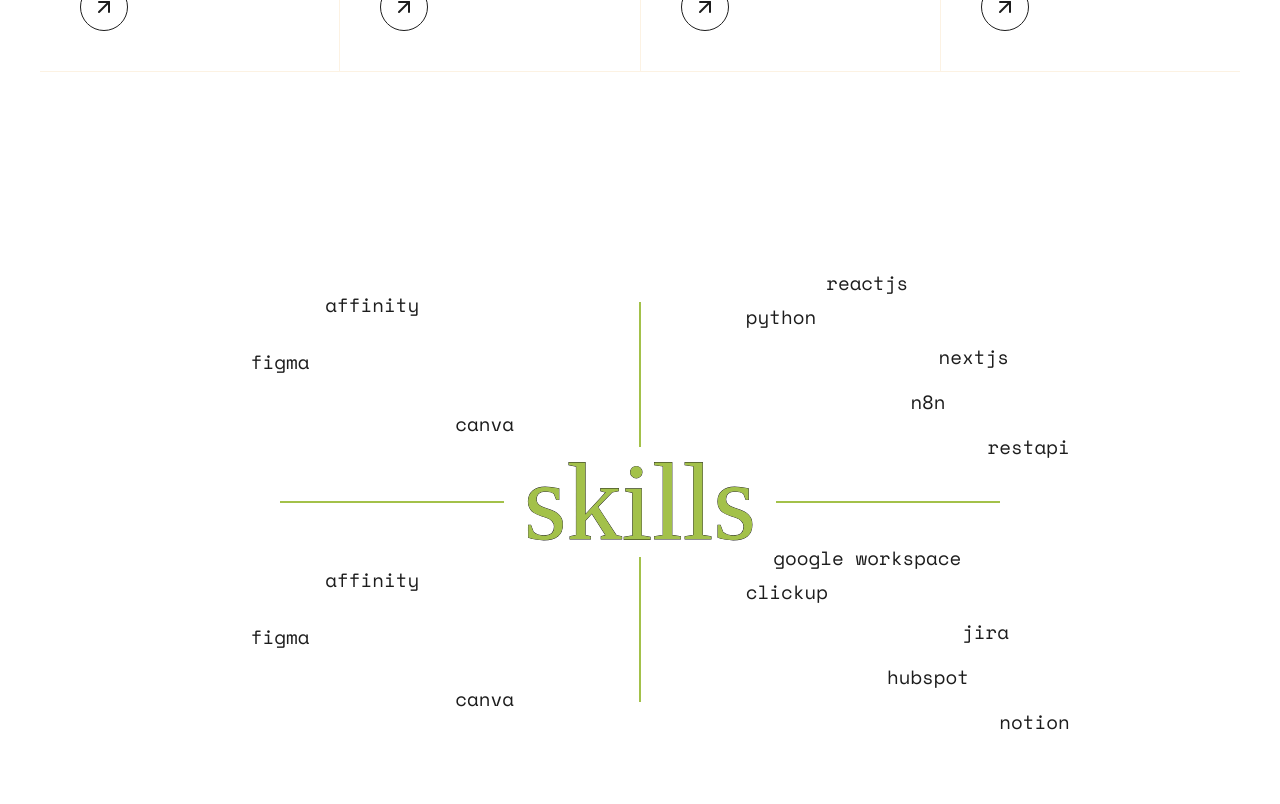
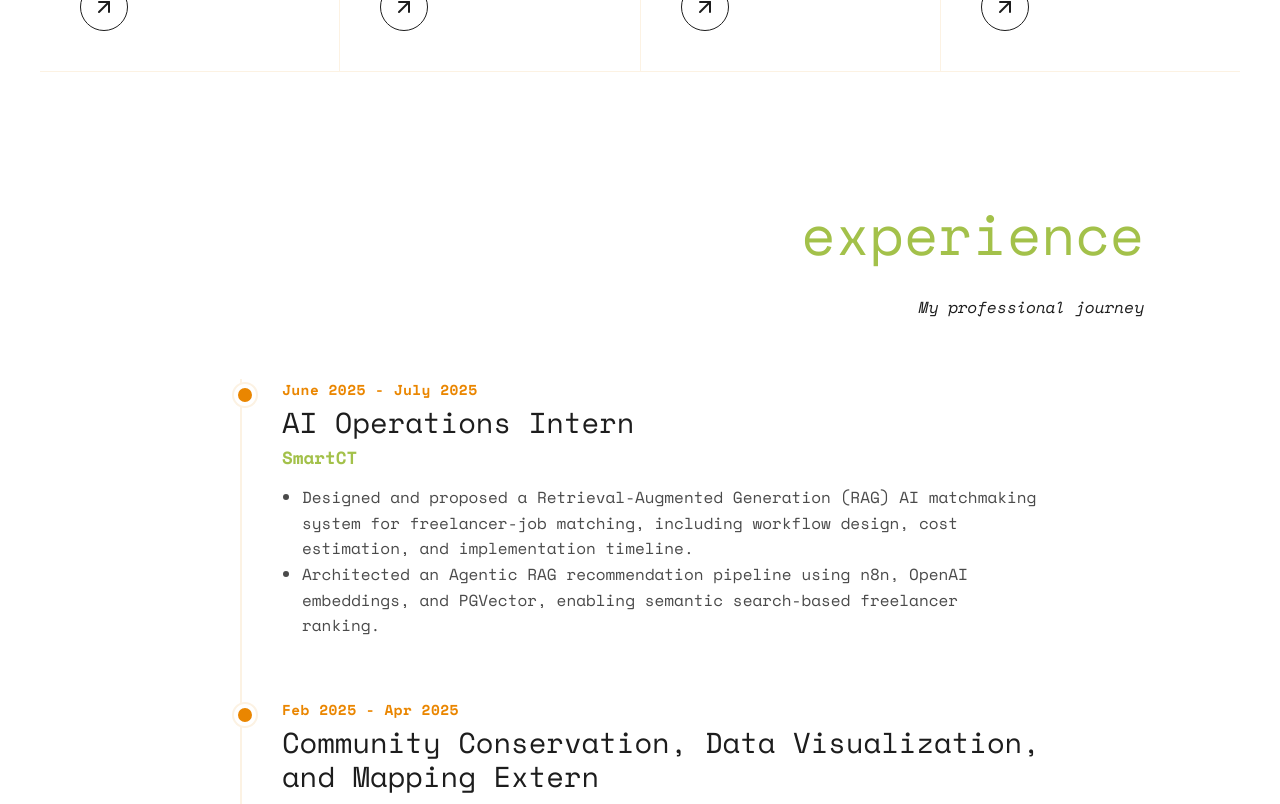
Before and after one commit to keiriina/kylaronquillo-portfolio, a React (Vite) app: page / in a window 1280 px wide. Shown: the part 1980-2784 px from the top of the page. Built offline with nearby package versions, Linux system fonts and the light colour scheme; a web font is replaced by a local one.

Commit message:
feat: replace skills with experience timeline derived from json

```diff
--- a/src/App.css
+++ b/src/App.css
@@ -446,118 +446,77 @@
 }
 
 
-/* ── Skills Section ───────────────────────────────────────────────────────────
-   Compass layout with "skills" cut out of green crosshairs.
-   Content comes from src/data/general.json → "skills".
-   ──────────────────────────────────────────────────────────────────────────── */
-.skills-compass {
+/* ── Experience Section (Timeline) ──────────────────────────────────────────── */
+.timeline {
+  max-width: 800px;
+  margin: 60px auto;
+  border-left: 2px solid var(--beige);
+  padding-left: 40px;
   position: relative;
-  max-width: 900px;
-  height: 500px;
-  margin: 60px auto;
-  display: flex;
-  align-items: center;
-  justify-content: center;
 }
 
-/* Crosshair Lines */
-.skills-crosshair-v {
-  position: absolute;
-  width: 2px;
-  height: 80%;
-  background: #a3c14a;
-  /* var(--green) */
-  z-index: 1;
+.timeline-item {
+  position: relative;
+  margin-bottom: 60px;
 }
 
-.skills-crosshair-h {
-  position: absolute;
-  height: 2px;
-  width: 80%;
-  background: #a3c14a;
-  /* var(--green) */
-  z-index: 1;
+.timeline-item:last-child {
+  margin-bottom: 0;
 }
 
-/* Large "skills" heading in the center */
-.skills-center-title {
-  font-family: var(--font-title);
-  color: var(--green);
-  font-size: 110px;
-  line-height: 1;
-  z-index: 10;
-  background: var(--bg-color, White);
-  /* Ensure it cuts out the lines cleanly */
-  padding: 0 20px;
+.timeline-item::before {
+  content: "";
+  position: absolute;
+  left: -48px; /* lines up with the border */
+  top: 5px;
+  width: 14px;
+  height: 14px;
+  border-radius: 50%;
+  background-color: var(--orange);
+  border: 4px solid var(--white);
+  box-shadow: 0 0 0 2px var(--beige);
 }
 
-/* Four quadrants containing the scattered words */
-.skills-quadrant {
-  position: absolute;
-  width: 45%;
-  height: 45%;
-  display: flex;
-  flex-direction: column;
-  justify-content: space-evenly;
-  z-index: 5;
+.timeline-date {
+  font-weight: bold;
+  color: var(--orange);
+  margin-bottom: 5px;
+  font-family: var(--font-text);
+  font-size: 0.9rem;
+  letter-spacing: 0.5px;
 }
 
-.quad-tl {
-  top: 0;
-  left: 0;
+.timeline-role {
+  font-size: 1.8rem;
+  font-family: var(--font-text);
+  color: var(--dark);
+  margin-bottom: 5px;
+  line-height: 1.2;
 }
 
-.quad-tr {
-  top: 0;
-  right: 0;
+.timeline-company {
+  font-size: 1.1rem;
+  font-family: var(--font-text);
+  color: #a3c14a;
+  text-decoration: none;
+  font-weight: bold;
+  margin-bottom: 15px;
+  display: inline-block;
 }
 
-.quad-bl {
-  bottom: 0;
-  left: 0;
+a.timeline-company:hover {
+  color: var(--orange);
+  text-decoration: underline;
 }
 
-.quad-br {
-  bottom: 0;
-  right: 0;
+.timeline-desc {
+  list-style-type: disc;
+  margin-left: 20px;
+  color: var(--dark);
+  opacity: 0.8;
+  font-size: 1rem;
+  line-height: 1.6;
 }
-
-/* The words themselves, dynamically scattered */
-.skill-tag {
-  font-family: var(--font-text);
-  font-size: 1.2rem;
-  color: var(--dark);
-  text-transform: lowercase;
-}
-
-/* Pseudo-random scatter patterns based on index positioning */
-.skills-quadrant .skill-tag.pos-0 {
-  align-self: center;
-  margin-left: -10%;
-}
-
-.skills-quadrant .skill-tag.pos-1 {
-  align-self: flex-start;
-  margin-left: 15%;
-  margin-top: -10px;
-}
-
-.skills-quadrant .skill-tag.pos-2 {
-  align-self: flex-end;
-  margin-right: 20%;
-  margin-top: -5px;
-}
-
-.skills-quadrant .skill-tag.pos-3 {
-  align-self: center;
-  margin-left: 20%;
-}
-
-.skills-quadrant .skill-tag.pos-4 {
-  align-self: flex-end;
-  margin-right: 5%;
-}
-
 
 /* ── Contact Section ──────────────────────────────────────────────────────────
    Full-width section (outside the container) so the map can bleed to the left.
@@ -763,46 +722,17 @@
     height: 100px;
   }
 
-  /* Skills Compass Scaling */
-  .skills-compass {
-    height: 350px;
-    margin: 40px auto;
+  /* Experience Timeline Scaling */
+  .timeline {
+    padding-left: 30px;
   }
 
-  .skills-center-title {
-    font-size: 48px;
-    padding: 0 10px;
+  .timeline-item::before {
+    left: -38px;
   }
 
-  .skills-quadrant {
-    width: 48%;
-    /* Let words have max breathing room on phone */
-  }
-
-  .skill-tag {
-    font-size: 0.75rem;
-    padding: 2px;
-  }
-
-  /* Tone down random scattering slightly on strict mobile screens */
-  .skills-quadrant .skill-tag.pos-0 {
-    margin-left: -5%;
-  }
-
-  .skills-quadrant .skill-tag.pos-1 {
-    margin-left: 5%;
-  }
-
-  .skills-quadrant .skill-tag.pos-2 {
-    margin-right: 5%;
-  }
-
-  .skills-quadrant .skill-tag.pos-3 {
-    margin-left: 5%;
-  }
-
-  .skills-quadrant .skill-tag.pos-4 {
-    margin-right: 5%;
+  .timeline-role {
+    font-size: 1.5rem;
   }
 
   /* Contact */
--- a/src/App.tsx
+++ b/src/App.tsx
@@ -16,6 +16,13 @@
     (role.projects || []).map(proj => ({
       ...proj,
       role: role.title.replace('\n', ' ')
+    }))
+  );
+
+  const allExperiences = roles.flatMap(role =>
+    (role.experience || []).map(exp => ({
+      ...exp,
+      category: role.title.replace('\n', ' ')
     }))
   );
 
@@ -38,7 +45,7 @@
         <header>
           <a href="#about">ABOUT ME</a>
           <a href="#projects">PROJECTS</a>
-          <a href="#skills">SKILLS</a>
+          <a href="#experience">EXPERIENCE</a>
         </header>
 
         {/*  Hero: Portfolio Title Image */}
@@ -129,37 +136,32 @@
           </div>
         </section>
 
-        {/*  Skills: Compass Layout */}
-        <section id="skills" className="section">
-          <div className="skills-compass">
-            <div className="skills-crosshair-v"></div>
-            <div className="skills-crosshair-h"></div>
+        {/*  Experience: Timeline Layout */}
+        <section id="experience" className="section">
+          <div className="whatido-header">
+            <h2>experience</h2>
+            <p style={{ fontStyle: 'italic' }}>My professional journey</p>
+          </div>
 
-            <h2 className="title skills-center-title">skills</h2>
-
-            <div className="skills-quadrant quad-tl">
-              {general.skills.topLeft?.map((skill, i) => (
-                <span key={i} className={`skill-tag pos-${i % 5}`}>{skill}</span>
-              ))}
-            </div>
-
-            <div className="skills-quadrant quad-tr">
-              {general.skills.topRight?.map((skill, i) => (
-                <span key={i} className={`skill-tag pos-${i % 5}`}>{skill}</span>
-              ))}
-            </div>
-
-            <div className="skills-quadrant quad-bl">
-              {general.skills.bottomLeft?.map((skill, i) => (
-                <span key={i} className={`skill-tag pos-${i % 5}`}>{skill}</span>
-              ))}
-            </div>
-
-            <div className="skills-quadrant quad-br">
-              {general.skills.bottomRight?.map((skill, i) => (
-                <span key={i} className={`skill-tag pos-${i % 5}`}>{skill}</span>
-              ))}
-            </div>
+          <div className="timeline">
+            {allExperiences.map((exp, idx) => (
+              <div key={idx} className="timeline-item">
+                <div className="timeline-date">{exp.date}</div>
+                <h3 className="timeline-role">{exp.role}</h3>
+                {exp.link ? (
+                  <a href={exp.link} target="_blank" rel="noopener noreferrer" className="timeline-company">
+                    {exp.company}
+                  </a>
+                ) : (
+                  <div className="timeline-company">{exp.company}</div>
+                )}
+                <ul className="timeline-desc">
+                  {exp.description.map((desc: string, j: number) => (
+                    <li key={j}>{desc}</li>
+                  ))}
+                </ul>
+              </div>
+            ))}
           </div>
         </section>
 
```
